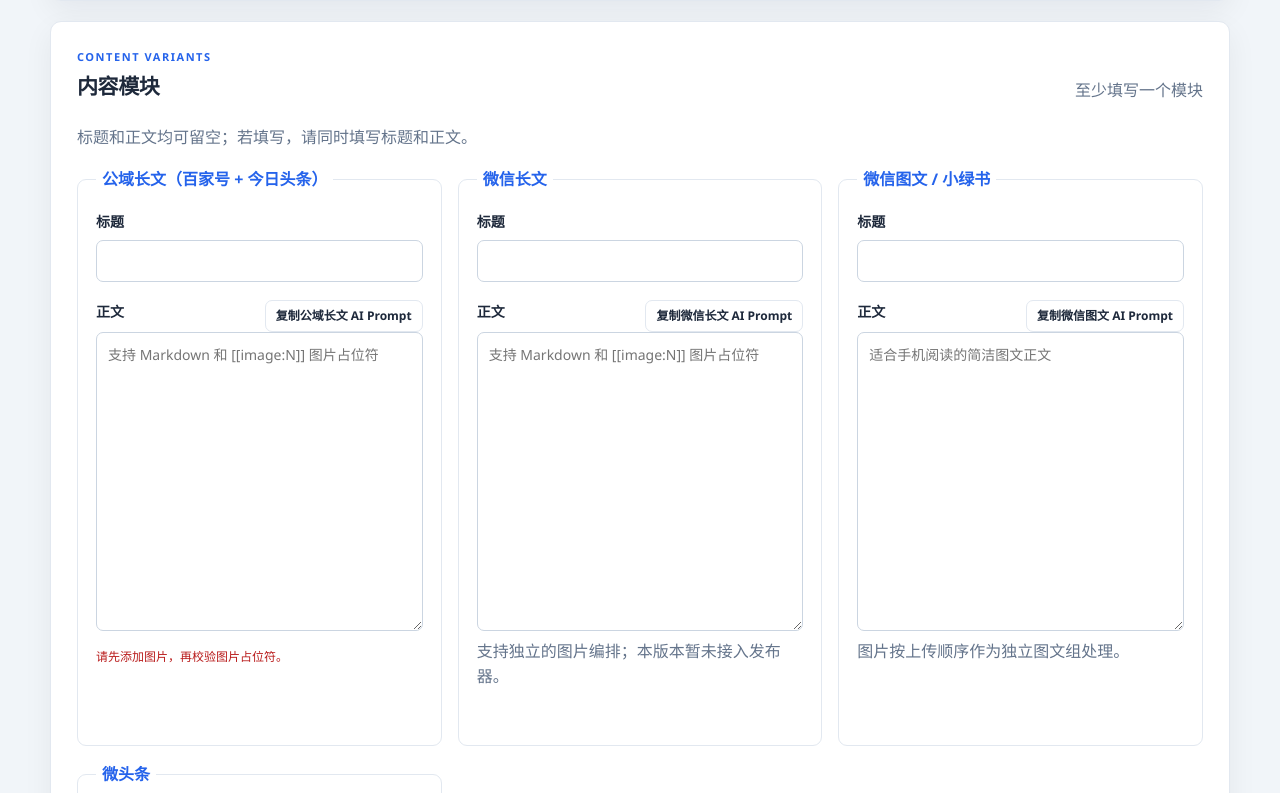
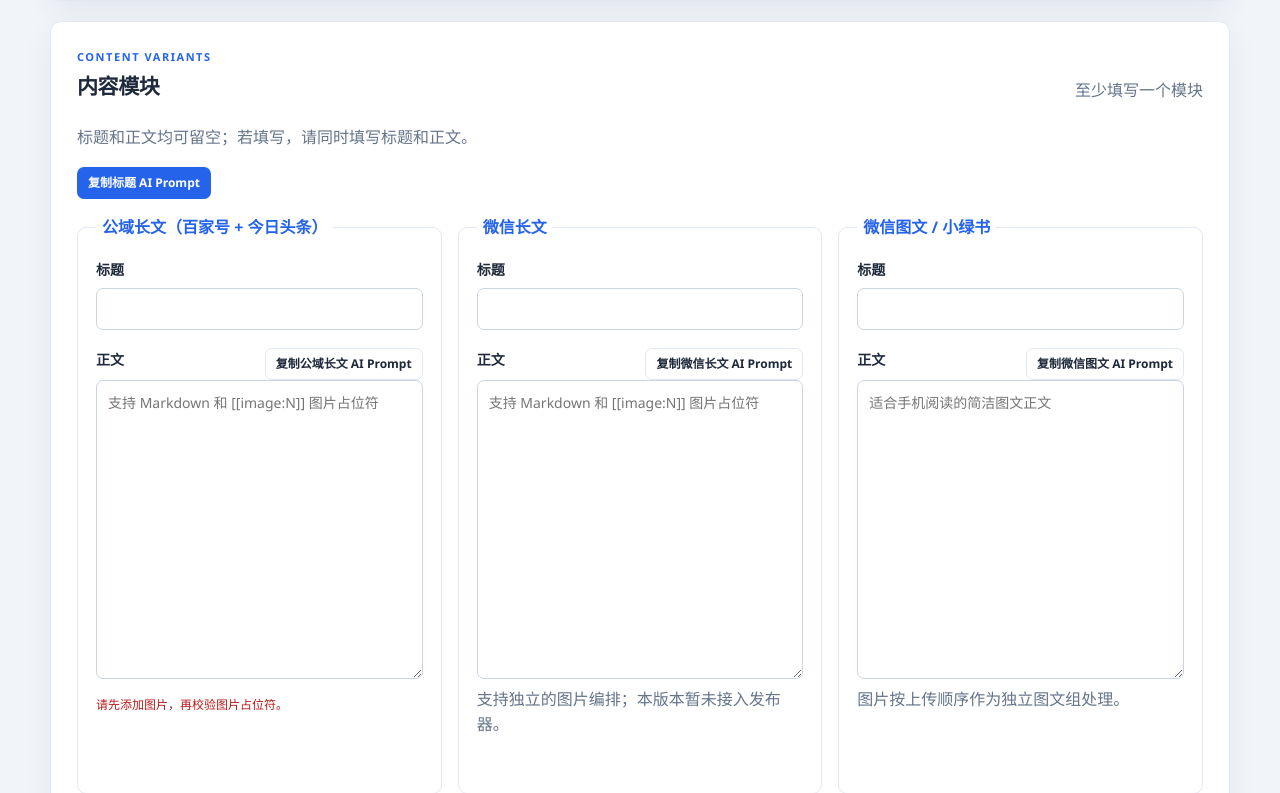
Before and after one commit to nbcctwya/Alarkive-Publisher, a FastAPI app: page /posts/new in a window 1280 px wide. Shown: the part 455-1248 px from the top of the page. Run offline with FastAPI, Linux system fonts and the light colour scheme.

Commit message:
feat: add title AI prompt copying to article editor

```diff
--- a/alarkive_publisher/web/static/app.js
+++ b/alarkive_publisher/web/static/app.js
@@ -53,6 +53,28 @@
         if (unused.length) messages.push("未使用：图片 " + unused.join("、"));
         markerStatus.textContent = messages.join("；");
         markerStatus.className = "marker-status" + (invalid.length || duplicates.length || unused.length ? " warning" : "");
+    }
+
+    function buildTitlePrompt() {
+        return [
+            "请根据我们当前对话中已经完成的研究、底稿、配图和最终正文，为以下 4 种内容形态分别生成一个适合发布的标题：", "",
+            "1. 公域长文：用于百家号和今日头条文章。",
+            "2. 微信长文：用于微信公众号长文。",
+            "3. 微信图文 / 小绿书。",
+            "4. 微头条。", "",
+            "要求：", "",
+            "- 根据不同平台的用户阅读习惯、内容形态和推荐机制分别优化，不要简单写成四个相似标题。",
+            "- 标题要准确反映正文内容，可以有吸引力，但不要标题党、夸张或编造。",
+            "- 微信长文可以更有文章感、观点感。",
+            "- 公域长文兼顾信息量、可读性和信息流点击意愿。",
+            "- 微信图文标题简洁直观，适合移动端快速阅读。",
+            "- 微头条标题更直接、更有话题性，适合信息流。",
+            "- 直接按以下格式输出，不要解释：", "",
+            "公域长文：",
+            "微信公众号长文：",
+            "微信图文：",
+            "微头条："
+        ].join("\n");
     }
 
     function promptWithImages(intro, style, destination, marker) {
@@ -213,6 +235,7 @@
     zone.addEventListener("keydown", (event) => { if (event.key === "Enter" || event.key === " ") { event.preventDefault(); input.click(); } });
     if (publicLongBody) { publicLongBody.addEventListener("input", renderMarkerStatus); publicLongBody.addEventListener("change", renderMarkerStatus); }
 
+    bindPrompt("copy-title-prompt", "title-prompt-status", "title-prompt-fallback", buildTitlePrompt, "✓ 标题 Prompt 已复制", false);
     bindPrompt("copy-public-long-prompt", "public-long-prompt-status", "public-long-prompt-fallback", buildPublicLongPrompt, "✓ 公域长文 Prompt 已复制", true);
     bindPrompt("copy-wechat-long-prompt", "wechat-long-prompt-status", "wechat-long-prompt-fallback", buildWechatLongPrompt, "✓ 微信长文 Prompt 已复制", true);
     bindPrompt("copy-wechat-short-prompt", "wechat-short-prompt-status", "wechat-short-prompt-fallback", buildWechatShortPrompt, "✓ 微信图文 Prompt 已复制", false);
--- a/alarkive_publisher/web/static/style.css
+++ b/alarkive_publisher/web/static/style.css
@@ -175,6 +175,8 @@ h4 { margin-bottom: 12px; font-size: 16px; font-weight: 600; }
 .marker-status { color: #15803d; }
 .marker-status.warning, .prompt-status.error { color: var(--danger); }
 .prompt-status { color: #15803d; }
+.title-prompt-row { display: flex; align-items: center; flex-wrap: wrap; gap: 10px; margin-bottom: 16px; }
+.title-prompt-row .prompt-status { margin: 0; }
 .prompt-fallback { width: 100%; margin-top: 6px; padding: 8px 9px; resize: vertical; border: 1px solid #cbd5e1; border-radius: 7px; color: var(--ink); background: var(--surface-soft); font: 12px/1.55 Consolas, "Microsoft YaHei", monospace; }
 
 .platform-fields { display: grid; grid-template-columns: repeat(3, 1fr); gap: 16px; }
--- a/alarkive_publisher/web/templates/base.html
+++ b/alarkive_publisher/web/templates/base.html
@@ -4,7 +4,7 @@
     <meta charset="utf-8">
     <meta name="viewport" content="width=device-width, initial-scale=1">
     <title>{% block title %}Alarkive Publisher{% endblock %}</title>
-    <link rel="stylesheet" href="{{ url_for('static', path='style.css') }}">
+    <link rel="stylesheet" href="{{ url_for('static', path='style.css') }}?v=title-prompt-1">
 </head>
 <body>
     <header class="site-header">
--- a/alarkive_publisher/web/templates/create.html
+++ b/alarkive_publisher/web/templates/create.html
@@ -28,6 +28,11 @@
             <span class="muted">至少填写一个模块</span>
         </div>
         <p class="muted">标题和正文均可留空；若填写，请同时填写标题和正文。</p>
+        <div class="title-prompt-row">
+            <button class="button button-primary prompt-button" id="copy-title-prompt" type="button">复制标题 AI Prompt</button>
+            <p class="prompt-status" id="title-prompt-status" aria-live="polite"></p>
+        </div>
+        <textarea class="prompt-fallback" id="title-prompt-fallback" rows="8" readonly hidden aria-label="标题 Prompt 手动复制区域"></textarea>
         <div class="platform-fields">
             <fieldset class="platform-card">
                 <legend>公域长文（百家号 + 今日头条）</legend>
@@ -117,5 +122,5 @@
         <button class="button button-primary" type="submit">{{ '保存修改' if edit_mode else '保存图文' }}</button>
     </div>
 </form>
-<script src="{{ url_for('static', path='app.js') }}"></script>
+<script src="{{ url_for('static', path='app.js') }}?v=title-prompt-1"></script>
 {% endblock %}
```
Also changed, not shown: CHANGELOG.md.
